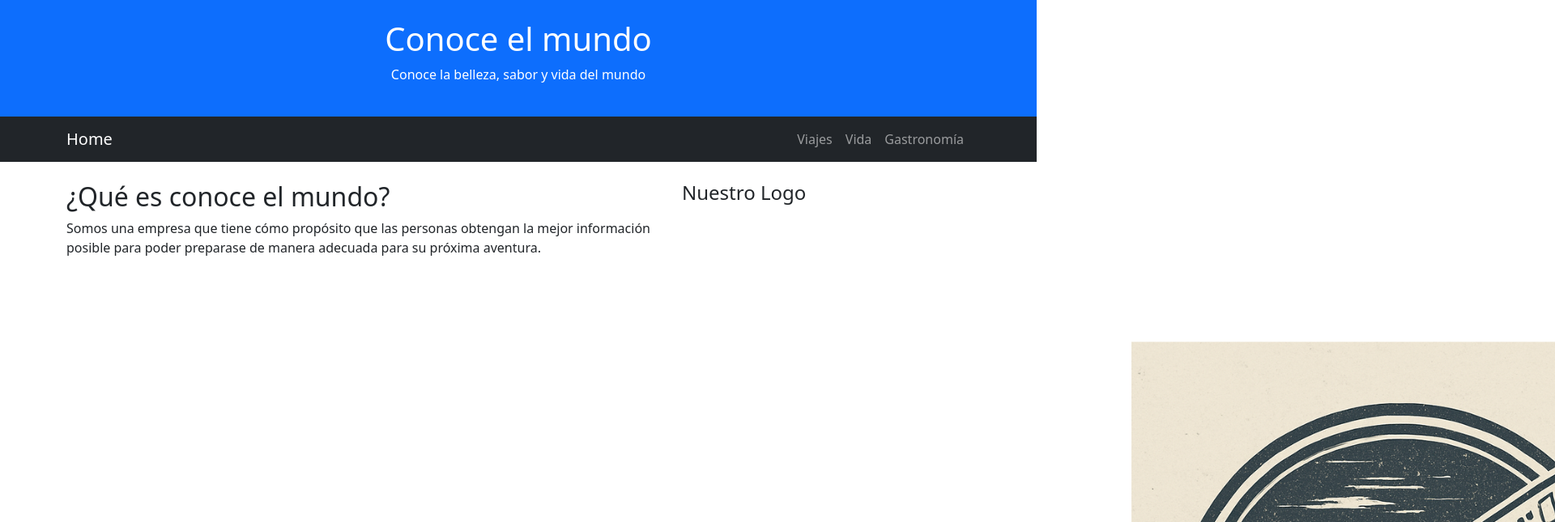
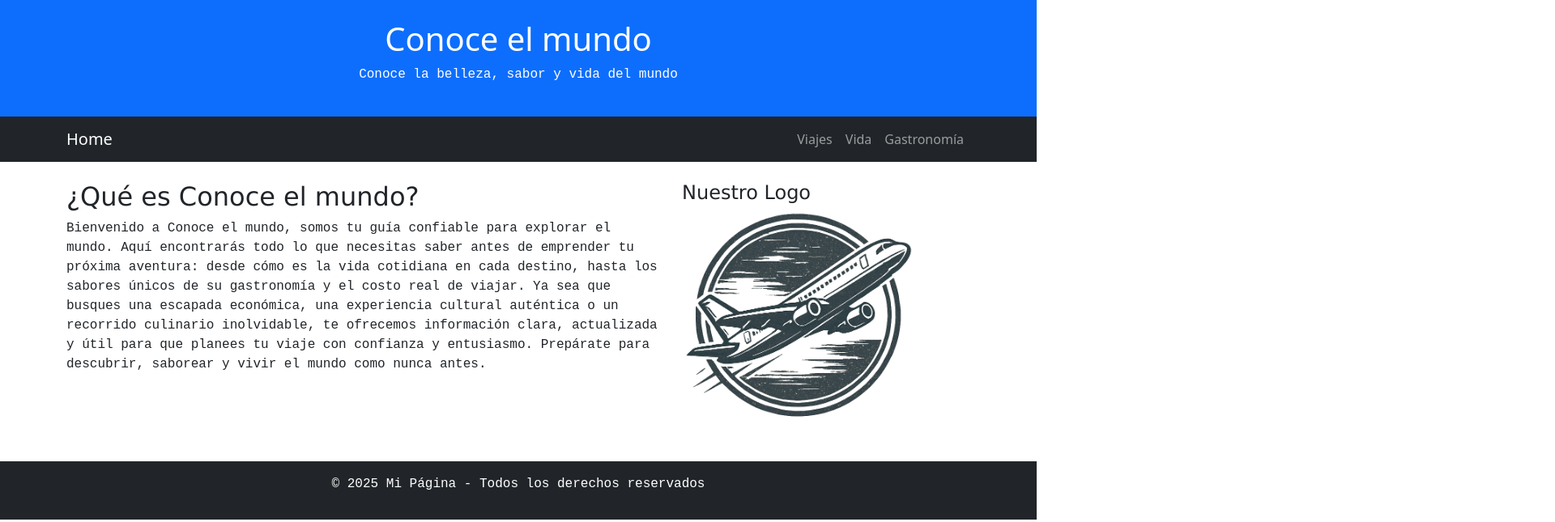
Before and after one commit to SETT-K/Proyecto-Lab, a plain HTML site: page index.html in a window 1280 px wide. Shown: the top 645 px of the page at 81% size, 1920 px wide, since content can reach past the window. Drawn offline with nearby package versions, Linux system fonts and the light colour scheme.

Commit message:
Ya agregue el logo y edite los estilos :)

```diff
--- a/index.html
+++ b/index.html
@@ -6,6 +6,7 @@
   <title>Página Bootstrap Informativa</title>
   <!-- Bootstrap 5 CDN -->
   <link href="https://cdn.jsdelivr.net/npm/bootstrap@5.3.3/dist/css/bootstrap.min.css" rel="stylesheet">
+  <link rel="stylesheet" href="style.css">
 </head>
 <body>
 
@@ -37,20 +38,20 @@
     <div class="row">
       <!-- Sección principal -->
       <div class="col-md-8">
-        <h2>¿Qué es conoce el mundo?</h2>
-        <p>Somos una empresa que tiene cómo propósito que las personas obtengan la mejor información posible para poder preparase de manera adecuada para su próxima aventura.</p>
+        <h2>¿Qué es Conoce el mundo?</h2>
+        <p> Bienvenido a Conoce el mundo, somos tu guía confiable para explorar el mundo. Aquí encontrarás todo lo que necesitas saber antes de emprender tu próxima aventura: desde cómo es la vida cotidiana en cada destino, hasta los sabores únicos de su gastronomía y el costo real de viajar. Ya sea que busques una escapada económica, una experiencia cultural auténtica o un recorrido culinario inolvidable, te ofrecemos información clara, actualizada y útil para que planees tu viaje con confianza y entusiasmo.
+Prepárate para descubrir, saborear y vivir el mundo como nunca antes.</p>
       </div>
 
       <!-- Barra lateral -->
       <div class="col-md-4">
         <h4>Nuestro Logo</h4>
+        <img src="Img/Logo_Traveling.png" alt="Logo" >
         <br>
-        <img src="Img/1-cffced6e.png" alt="Logo">
-        <p></p>
+
       </div>
     </div>
   </div>
-
   <!-- Pie de página -->
   <footer class="bg-dark text-white text-center py-3">
     <p>&copy; 2025 Mi Página - Todos los derechos reservados</p>
--- /dev/null
+++ b/style.css
@@ -0,0 +1,18 @@
+img{
+    width: 80%;
+    display: block;
+    text-align: center;
+}
+body{
+width: 100%;
+}
+p{
+    font-family: monospace;
+    font-size: large;
+}
+h4{
+    font-family: Verdana, Geneva, Tahoma, sans-serif;
+}
+h2{
+    font-family: Verdana, Geneva, Tahoma, sans-serif;
+}
```
Also changed, not shown: Img/Logo_Traveling.png (added).
